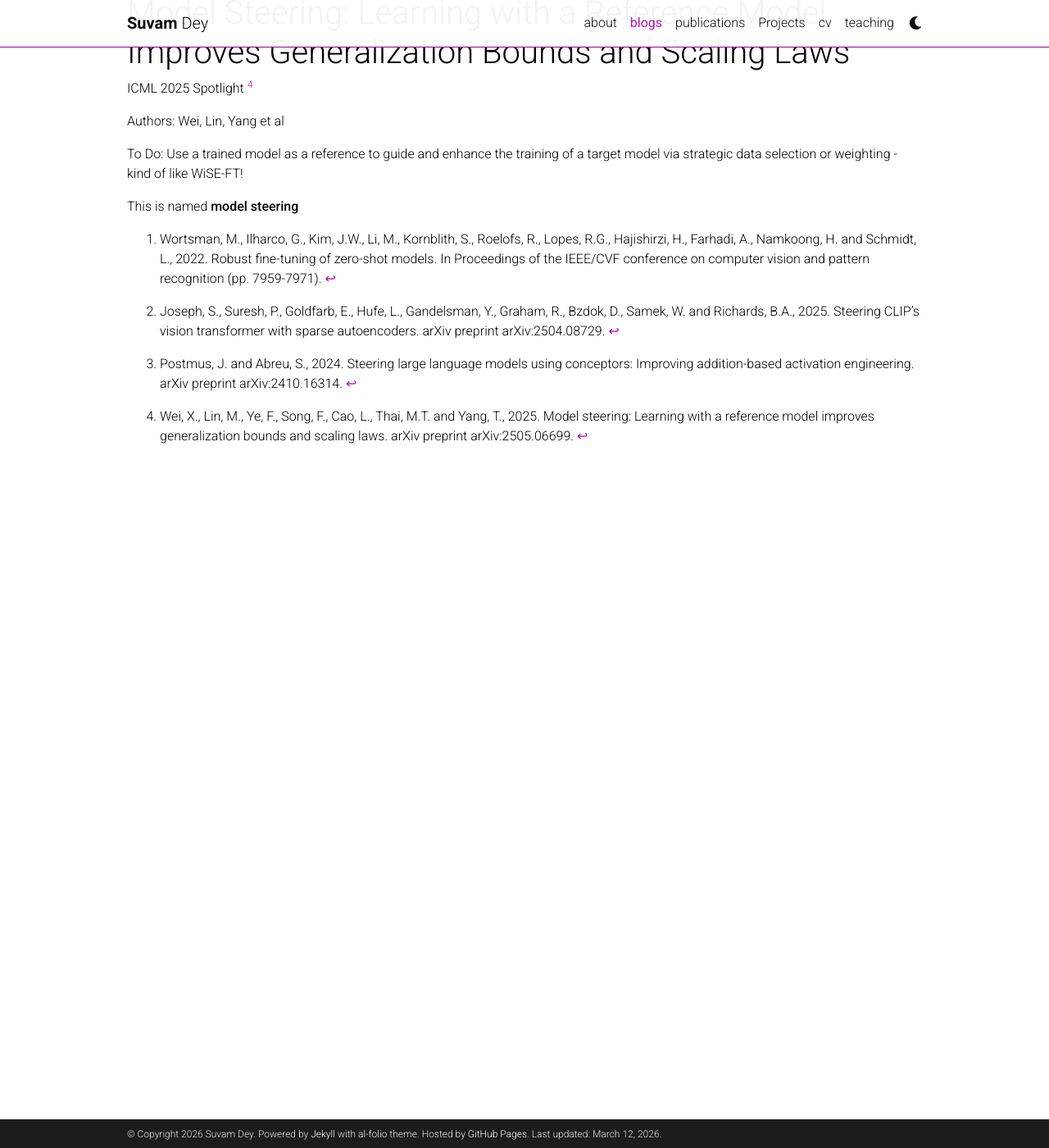
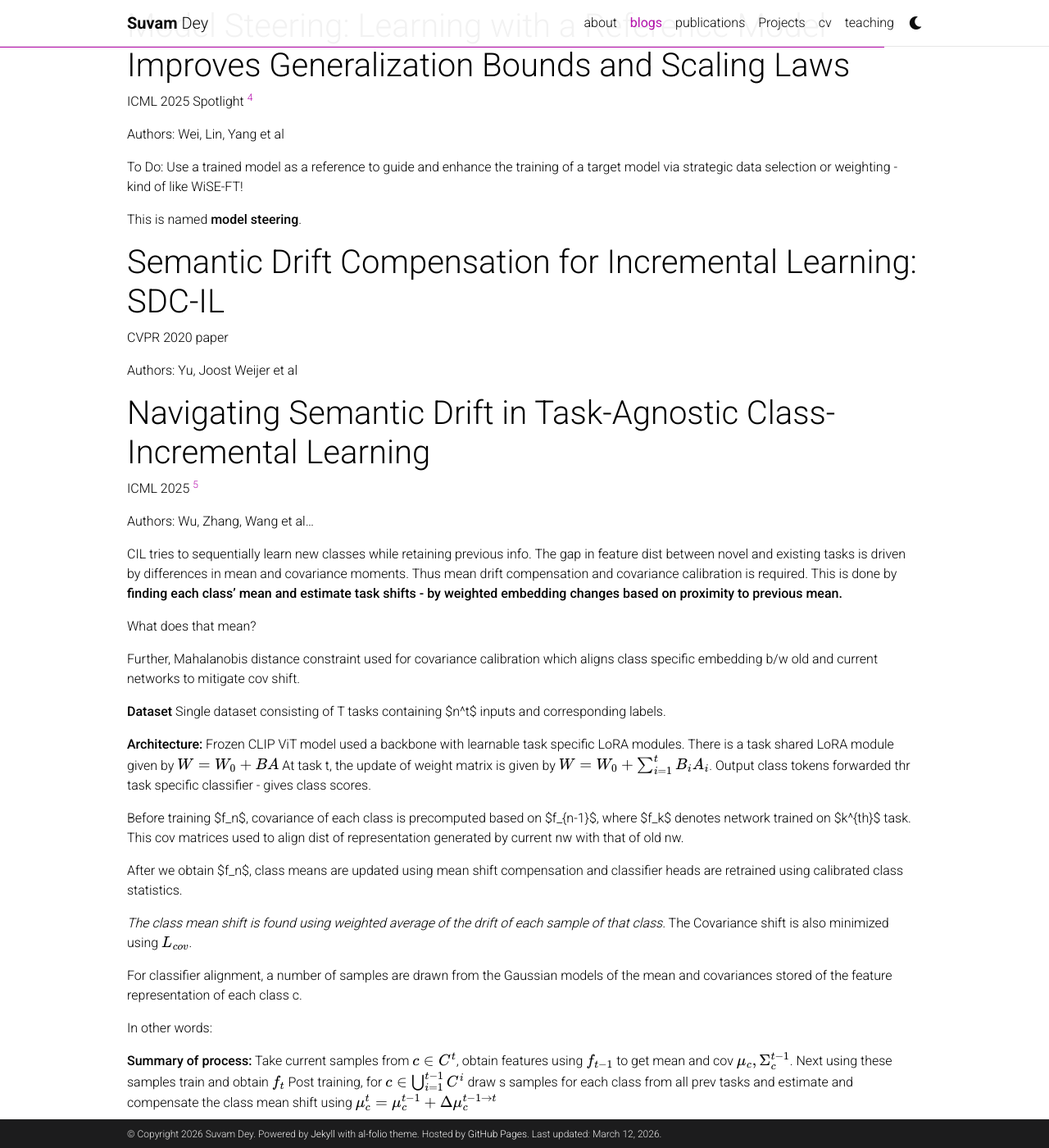
Before and after one commit to YedMavus/yedmavus.github.io, a Jekyll site: the page built from _posts/2026-03-09-recent-papers.md, in a window 1280 px wide and 1400 px high, scrolled down 2293 px. Shown: the whole window at 82% size. Built offline with Jekyll 4.4.1, drawn with Linux system fonts in a browser that asks for light colours; comment, search, counter and statistics services are not loaded; a style sheet for code colours, icons or effects is not loaded; some of the changed text lies outside the part shown.

Commit message:
Added semantic drift paper with summary

```diff
--- a/_posts/2026-03-09-recent-papers.md
+++ b/_posts/2026-03-09-recent-papers.md
@@ -105,7 +105,7 @@ $$\bar{h_l^f}  = \frac{1}{|P_f|} \sum_{p_i \in P_f} h_l(p_i)$$
 
 
 
-During inference $$h' = h'+ \beta_{add} \bar{h_l^f}$$
+During inference $$h' = h + \beta_{add} \bar{h_l^f}$$
 
 Thus model gives opposites (for this example).
 
@@ -113,6 +113,7 @@ Conceptors instead act as a soft filter
 
 $$h'_l = \beta_c C_l^f h_l$$
 where $$C$$ has eigenvalues $$\in [0,1]$$.
+
 Before, vectors were translated, and now they are projected on to an ellipsoid, that represents where task activations live.
 
 From the paper:
@@ -132,8 +133,61 @@ principal directions."
 
 To Do: Use a trained model as a reference to guide and enhance the training of a target model via strategic data selection or weighting - kind of like WiSE-FT!
 
-This is named **model steering**
+This is named **model steering**.
 
+
+
+# Semantic Drift Compensation for Incremental Learning: SDC-IL
+CVPR 2020 paper
+
+Authors: Yu, Joost Weijer et al
+
+
+
+# Navigating Semantic Drift in Task-Agnostic Class-Incremental Learning
+
+ICML 2025 [^5]
+
+Authors: Wu, Zhang, Wang et al...
+
+CIL tries to sequentially learn new classes while retaining previous info. The gap in feature dist between novel and existing tasks is driven by differences in mean and covariance moments. Thus mean drift compensation and covariance calibration is required. This is done by **finding each class' mean and estimate task shifts - by weighted embedding changes based on proximity to previous mean.**
+
+What does that mean?
+
+Further, Mahalanobis distance constraint used for covariance calibration which aligns class specific embedding b/w old and current networks to mitigate cov shift.
+
+**Dataset** Single dataset consisting of T tasks containing $n^t$ inputs and corresponding labels.
+
+
+**Architecture:** Frozen CLIP ViT model used a backbone with learnable task specific LoRA modules.
+There is a task shared LoRA module given by $$W = W_0 + BA$$
+At task t, the update of weight matrix is given by $$W = W_0 + \sum_{i=1}^t B_i A_i$$.
+Output class tokens forwarded thr task specific classifier - gives class scores.
+
+Before training $f_n$, covariance of each class is precomputed based on $f_{n-1}$, where $f_k$ denotes network trained on $k^{th}$ task.
+This cov matrices used to align dist of representation generated by current nw with that of old nw.
+
+After we obtain $f_n$, class means are updated using mean shift compensation and classifier heads are retrained using calibrated class statistics.
+
+*The class mean shift is found using weighted average of the drift of each sample of that class.*
+The Covariance shift is also minimized using $$L_{cov}$$.
+
+For classifier alignment, a number of samples are drawn from the Gaussian models of the mean and covariances stored of the feature representation of each class c.
+
+
+In other words:
+
+**Summary of process:** Take current samples from $$c \in C^t$$, obtain features using $$f_{t-1}$$ to get mean and cov $$\mu_c, \Sigma_c^{t-1}$$.
+Next using these samples train and obtain $$f_t$$
+Post training, for $$c \in \bigcup_{i=1}^{t-1}C^i$$ draw s samples for each class from all prev tasks and estimate and compensate the class mean shift using $$\mu_c^t = \mu_c^{t-1} + \Delta\mu_c^{t-1\rightarrow t}$$
+
+Sample from Gaussian with $$\mu_c, \Sigma_c$$ to retrain classifiers upto task t and store the new mean and covariance.
+
+
+
+
+
+[^5]: Wu, F., Cheng, L., Tang, S., Zhu, X., Fang, C., Zhang, D. and Wang, M., 2025. Navigating semantic drift in task-agnostic class-incremental learning. arXiv preprint arXiv:2502.07560.
 
 
 
```
